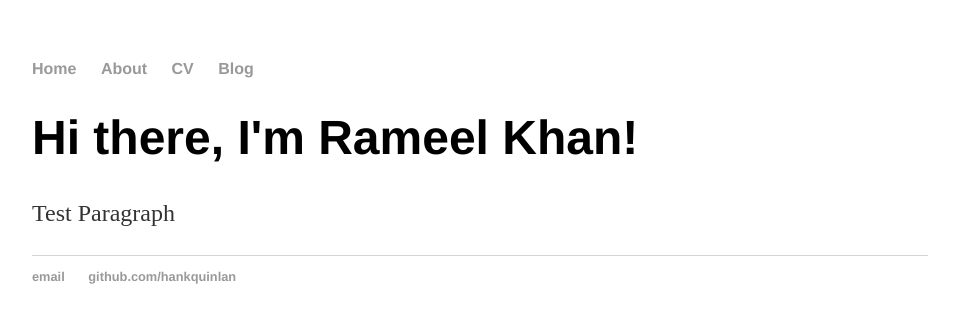
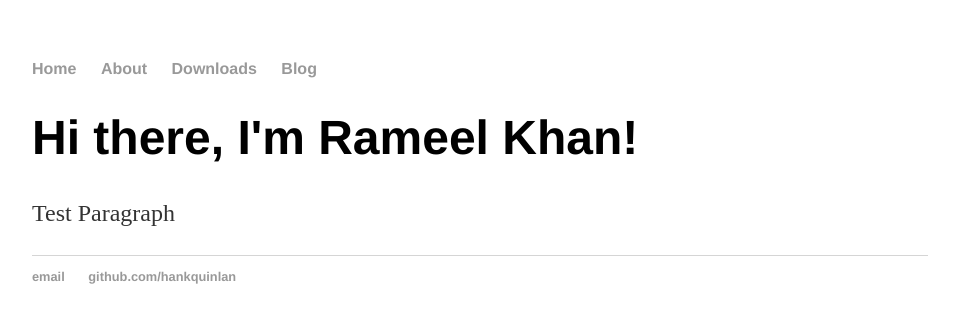
Before and after one commit to efcreationtool/efcreationtool.github.io, a Jekyll site: the page built from index.html, in a window 1280 px wide. Shown: the top 323 px of the page, without its empty margins (160-1119 px from the left). Built offline with Jekyll 4.4.1, drawn with Linux system fonts in a browser that asks for light colours.

Commit message:
Update default.html

```diff
--- a/_layouts/default.html
+++ b/_layouts/default.html
@@ -10,7 +10,7 @@
     		<ul>
         		<li><a href="/">Home</a></li>
 	        	<li><a href="/about">About</a></li>
-        		<li><a href="/cv">CV</a></li>
+        		<li><a href="/downloads">Downloads</a></li>
         		<li><a href="/blog">Blog</a></li>
     		</ul>
 		</nav>
```
